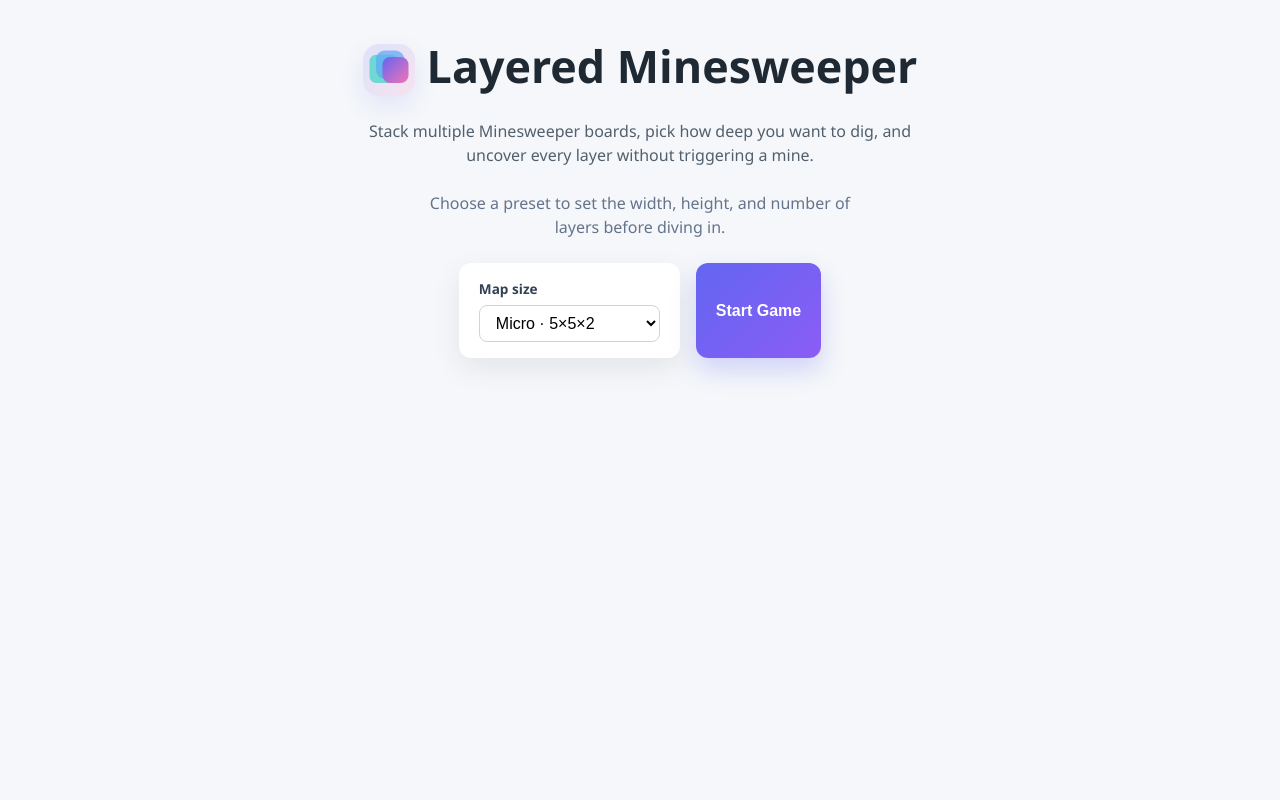
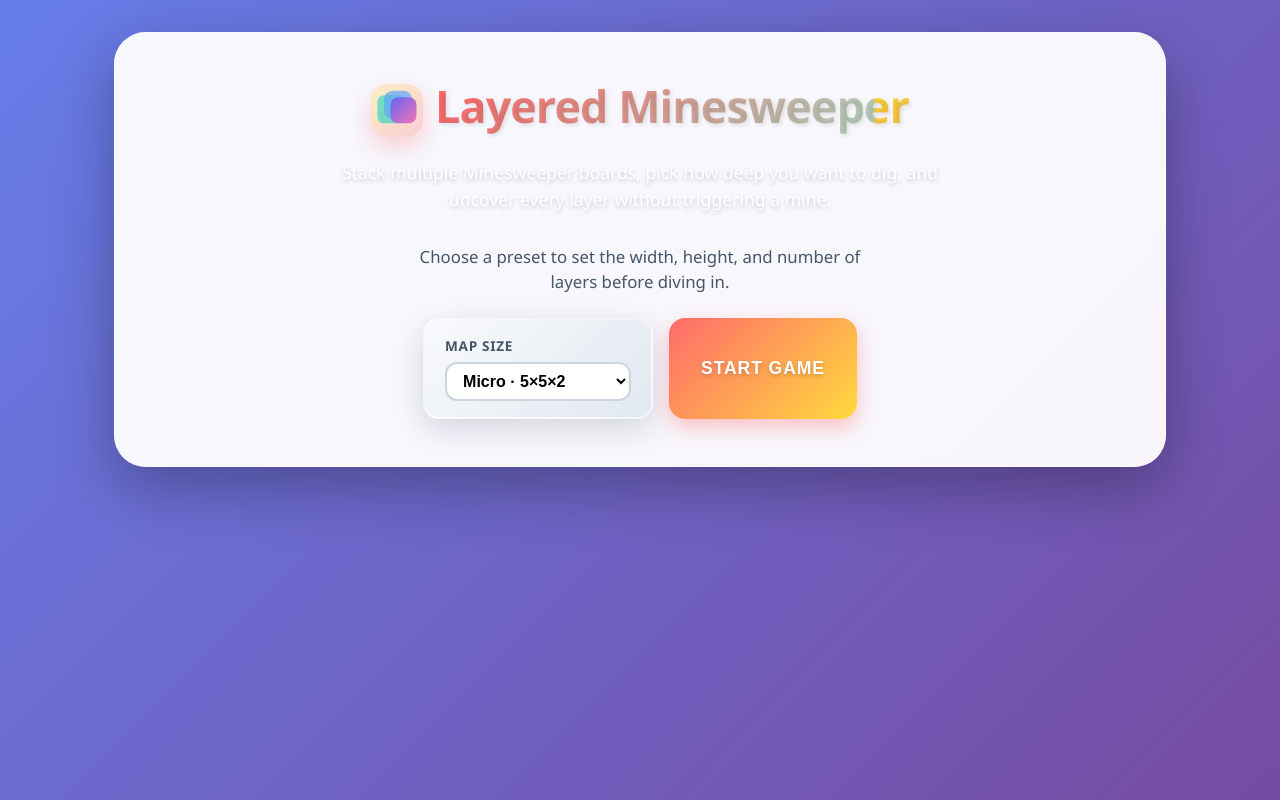
Before and after one commit to RGBKnights/reimagined-funicular, a Vue app: page / in a window 1280 px wide. Built offline with nearby package versions, Linux system fonts and the light colour scheme.

Commit message:
Updated style.css

```diff
--- a/src/App.vue
+++ b/src/App.vue
@@ -527,6 +527,7 @@ defineExpose({
   display: flex;
   flex-direction: column;
   gap: 1.5rem;
+  min-height: 100vh;
 }
 
 .app-header {
@@ -535,24 +536,42 @@ defineExpose({
   align-items: center;
   text-align: center;
   gap: 0.75rem;
+  animation: float 3s ease-in-out infinite;
 }
 
 .app-header h1 {
   margin: 0 0 0.5rem;
   font-size: clamp(2rem, 4vw, 2.8rem);
+  background: linear-gradient(135deg, #ffd93d 0%, #ff6b6b 50%, #a8e6cf 100%);
+  background-size: 200% 200%;
+  -webkit-background-clip: text;
+  background-clip: text;
+  -webkit-text-fill-color: transparent;
+  animation: shimmer 3s ease-in-out infinite;
+  font-weight: 900;
+  letter-spacing: -0.02em;
+  text-shadow: 2px 2px 4px rgba(0, 0, 0, 0.1);
 }
 
 .app-header p {
   margin: 0;
   max-width: 60ch;
-  color: #52606d;
+  color: #ffffff;
   text-align: center;
+  font-size: 1.1rem;
+  font-weight: 500;
+  text-shadow: 0 2px 4px rgba(0, 0, 0, 0.2);
 }
 
 .setup-section {
   display: grid;
   gap: 1.5rem;
   justify-items: center;
+  background: rgba(255, 255, 255, 0.95);
+  padding: 3rem 2rem;
+  border-radius: 2rem;
+  box-shadow: 0 20px 60px rgba(0, 0, 0, 0.3), 0 0 0 1px rgba(255, 255, 255, 0.5) inset;
+  backdrop-filter: blur(10px);
 }
 
 .brand {
@@ -566,11 +585,16 @@ defineExpose({
   width: 3.25rem;
   height: 3.25rem;
   border-radius: 1rem;
-  background: linear-gradient(135deg, rgba(99, 102, 241, 0.15), rgba(244, 114, 182, 0.15));
+  background: linear-gradient(135deg, rgba(255, 217, 61, 0.3), rgba(255, 107, 107, 0.3));
   display: inline-flex;
   align-items: center;
   justify-content: center;
-  box-shadow: 0 10px 25px rgba(99, 102, 241, 0.12);
+  box-shadow: 0 10px 25px rgba(255, 107, 107, 0.3);
+  transition: transform 0.3s ease;
+}
+
+.brand-logo:hover {
+  transform: rotate(360deg) scale(1.1);
 }
 
 .brand-logo svg {
@@ -586,8 +610,10 @@ defineExpose({
 .setup-copy {
   margin: 0;
   max-width: 48ch;
-  color: #64748b;
+  color: #475569;
   text-align: center;
+  font-size: 1.05rem;
+  font-weight: 500;
 }
 
 .setup-actions {
@@ -600,6 +626,11 @@ defineExpose({
 .game-section {
   display: grid;
   gap: 1.5rem;
+  background: rgba(255, 255, 255, 0.95);
+  padding: 2rem;
+  border-radius: 2rem;
+  box-shadow: 0 20px 60px rgba(0, 0, 0, 0.3);
+  backdrop-filter: blur(10px);
 }
 
 .victory-section {
@@ -609,9 +640,10 @@ defineExpose({
   justify-items: center;
   text-align: center;
   padding: 3rem 2.5rem;
-  background: linear-gradient(135deg, rgba(99, 102, 241, 0.12), rgba(244, 114, 182, 0.12));
-  border-radius: 1.5rem;
-  box-shadow: 0 20px 45px rgba(79, 70, 229, 0.18);
+  background: linear-gradient(135deg, rgba(255, 217, 61, 0.95), rgba(168, 230, 207, 0.95));
+  border-radius: 2rem;
+  box-shadow: 0 25px 60px rgba(255, 217, 61, 0.4), 0 0 0 1px rgba(255, 255, 255, 0.5) inset;
+  animation: pulse 2s ease-in-out infinite;
 }
 
 .game-header {
@@ -626,6 +658,8 @@ defineExpose({
   display: inline-flex;
   align-items: center;
   gap: 0.75rem;
+  font-weight: 800;
+  color: #1e293b;
 }
 
 .victory-header {
@@ -638,26 +672,31 @@ defineExpose({
 .victory-header h2 {
   margin: 0;
   font-size: clamp(2rem, 4vw, 2.8rem);
-  color: #1f2937;
+  color: #1e293b;
+  font-weight: 900;
+  text-shadow: 2px 2px 4px rgba(0, 0, 0, 0.1);
 }
 
 .victory-badge {
   display: inline-flex;
   align-items: center;
   justify-content: center;
-  width: 4rem;
-  height: 4rem;
+  width: 5rem;
+  height: 5rem;
   border-radius: 50%;
-  background: linear-gradient(135deg, #22c55e, #a855f7);
+  background: linear-gradient(135deg, #ffd93d, #ff6b6b);
   color: white;
-  font-size: 2rem;
-  box-shadow: 0 18px 35px rgba(34, 197, 94, 0.35);
+  font-size: 2.5rem;
+  box-shadow: 0 18px 35px rgba(255, 217, 61, 0.5);
+  animation: pulse 1.5s ease-in-out infinite;
 }
 
 .victory-copy {
   margin: 0;
   max-width: 48ch;
-  color: #334155;
+  color: #1e293b;
+  font-size: 1.1rem;
+  font-weight: 500;
 }
 
 .victory-actions {
@@ -680,84 +719,116 @@ defineExpose({
   flex-direction: column;
   gap: 0.35rem;
   padding: 1rem 1.25rem;
-  background: white;
-  border-radius: 0.75rem;
-  box-shadow: 0 10px 30px rgba(15, 23, 42, 0.08);
+  background: linear-gradient(135deg, #f8fafc, #e2e8f0);
+  border-radius: 1rem;
+  box-shadow: 0 10px 30px rgba(15, 23, 42, 0.15);
+  border: 2px solid rgba(255, 255, 255, 0.5);
 }
 
 .preset-label {
   font-size: 0.85rem;
-  font-weight: 600;
-  color: #334155;
+  font-weight: 700;
+  color: #475569;
+  text-transform: uppercase;
+  letter-spacing: 0.05em;
 }
 
 .preset-select {
   padding: 0.5rem 0.75rem;
-  border: 1px solid #cbd5e1;
-  border-radius: 0.5rem;
+  border: 2px solid #cbd5e1;
+  border-radius: 0.75rem;
   font-size: 1rem;
+  font-weight: 600;
   background: white;
-  transition: border-color 0.2s ease, box-shadow 0.2s ease;
+  transition: all 0.2s ease;
+  cursor: pointer;
 }
 
 .preset-select:focus {
   outline: none;
-  border-color: #6366f1;
-  box-shadow: 0 0 0 3px rgba(99, 102, 241, 0.2);
+  border-color: #ff6b6b;
+  box-shadow: 0 0 0 4px rgba(255, 107, 107, 0.2);
+  transform: scale(1.02);
 }
 
 button.primary {
   border: none;
-  border-radius: 0.75rem;
-  padding: 0.75rem 1.25rem;
-  font-size: 1rem;
-  font-weight: 600;
+  border-radius: 1rem;
+  padding: 1rem 2rem;
+  font-size: 1.1rem;
+  font-weight: 700;
   cursor: pointer;
-  transition: transform 0.15s ease, box-shadow 0.2s ease;
-  background: linear-gradient(135deg, #6366f1, #8b5cf6);
+  transition: all 0.2s ease;
+  background: linear-gradient(135deg, #ff6b6b, #ffd93d);
   color: white;
-  box-shadow: 0 12px 25px rgba(99, 102, 241, 0.25);
+  text-shadow: 0 2px 4px rgba(0, 0, 0, 0.2);
+  box-shadow: 0 8px 20px rgba(255, 107, 107, 0.4);
+  text-transform: uppercase;
+  letter-spacing: 0.05em;
+  position: relative;
+  overflow: hidden;
+}
+
+button.primary::before {
+  content: '';
+  position: absolute;
+  top: 0;
+  left: -100%;
+  width: 100%;
+  height: 100%;
+  background: linear-gradient(90deg, transparent, rgba(255, 255, 255, 0.3), transparent);
+  transition: left 0.5s ease;
+}
+
+button.primary:hover::before {
+  left: 100%;
 }
 
 button.primary:hover {
-  transform: translateY(-1px);
+  transform: translateY(-3px) scale(1.02);
+  box-shadow: 0 12px 30px rgba(255, 107, 107, 0.5);
 }
 
 button.primary:active {
-  transform: translateY(0);
+  transform: translateY(-1px) scale(0.98);
 }
 
 button.secondary {
-  border: 1px solid rgba(99, 102, 241, 0.35);
-  border-radius: 0.75rem;
-  padding: 0.75rem 1.25rem;
-  font-size: 1rem;
-  font-weight: 600;
+  border: 2px solid rgba(255, 107, 107, 0.5);
+  border-radius: 1rem;
+  padding: 1rem 2rem;
+  font-size: 1.1rem;
+  font-weight: 700;
   cursor: pointer;
   background: white;
-  color: #4338ca;
-  box-shadow: 0 8px 18px rgba(99, 102, 241, 0.15);
-  transition: transform 0.15s ease, box-shadow 0.2s ease, border-color 0.2s ease;
+  color: #ff6b6b;
+  box-shadow: 0 8px 18px rgba(255, 107, 107, 0.2);
+  transition: all 0.2s ease;
+  text-transform: uppercase;
+  letter-spacing: 0.05em;
 }
 
 button.secondary:hover {
-  transform: translateY(-1px);
-  border-color: #6366f1;
-  box-shadow: 0 12px 22px rgba(99, 102, 241, 0.2);
+  transform: translateY(-3px) scale(1.02);
+  border-color: #ff6b6b;
+  box-shadow: 0 12px 22px rgba(255, 107, 107, 0.3);
+  background: rgba(255, 107, 107, 0.05);
 }
 
 button.secondary:active {
-  transform: translateY(0);
+  transform: translateY(-1px) scale(0.98);
 }
 
 .summary {
   display: flex;
   flex-direction: column;
   gap: 0.35rem;
-  padding: 0.75rem 1rem;
-  background: white;
-  border-radius: 0.75rem;
-  box-shadow: inset 0 0 0 1px rgba(15, 23, 42, 0.08);
+  padding: 1rem 1.25rem;
+  background: linear-gradient(135deg, #fef3c7, #fde68a);
+  border-radius: 1rem;
+  box-shadow: 0 4px 12px rgba(0, 0, 0, 0.1);
+  border: 2px solid rgba(253, 224, 71, 0.5);
+  font-weight: 600;
 }
 
 .board-stack {
@@ -772,17 +843,18 @@ button.secondary:active {
   --cell-size: 32px;
   position: relative;
   grid-area: 1 / 1;
-  border-radius: 1.25rem;
+  border-radius: 1.5rem;
   overflow: hidden;
-  border: 2px solid rgba(15, 23, 42, 0.08);
+  border: 3px solid rgba(255, 255, 255, 0.3);
   background: transparent;
   transform-origin: center;
-  transition: transform 0.2s ease, box-shadow 0.2s ease;
+  transition: all 0.3s cubic-bezier(0.34, 1.56, 0.64, 1);
   pointer-events: none;
 }
 
 .board-layer.playing {
-  filter: drop-shadow(0 24px 50px rgba(15, 23, 42, 0.18));
+  filter: drop-shadow(0 24px 50px rgba(15, 23, 42, 0.25));
+  animation: float 4s ease-in-out infinite;
 }
 
 .board-layer.won {
@@ -808,21 +880,48 @@ button.secondary:active {
   height: var(--cell-size);
   border-radius: 0.5rem;
   border: 1px solid transparent;
-  font-weight: 700;
-  font-size: 1rem;
+  font-weight: 800;
+  font-size: 1.1rem;
   display: grid;
   place-items: center;
   cursor: pointer;
   user-select: none;
   background: linear-gradient(150deg, var(--layer-color, #e2e8f0), var(--cell-base, #cbd5f5));
   color: #0f172a;
-  box-shadow: inset 0 -2px 0 var(--cell-shadow, rgba(15, 23, 42, 0.1));
+  box-shadow: inset 0 -3px 0 var(--cell-shadow, rgba(15, 23, 42, 0.15));
   pointer-events: auto;
-  transition: transform 0.1s ease, box-shadow 0.1s ease;
+  transition: all 0.15s cubic-bezier(0.34, 1.56, 0.64, 1);
+  position: relative;
+}
+
+.cell::before {
+  content: '';
+  position: absolute;
+  top: 0;
+  left: 0;
+  right: 0;
+  bottom: 0;
+  background: radial-gradient(circle at 30% 30%, rgba(255, 255, 255, 0.4), transparent);
+  border-radius: 0.5rem;
+  opacity: 0;
+  transition: opacity 0.2s ease;
+}
+
+.cell.hidden:hover::before {
+  opacity: 1;
 }
 
 .cell.hidden {
   border-color: var(--cell-border, rgba(148, 163, 184, 0.35));
+}
+
+.cell.hidden:hover {
+  transform: scale(1.1) translateY(-2px);
+  box-shadow: 0 6px 12px rgba(0, 0, 0, 0.15), inset 0 -3px 0 var(--cell-shadow, rgba(15, 23, 42, 0.15));
+}
+
+.cell.hidden:active {
+  transform: scale(0.95);
 }
 
 .cell.revealed {
@@ -833,16 +932,20 @@ button.secondary:active {
 }
 
 .cell.flagged {
-  background: rgba(255, 243, 178, 0.95);
+  background: linear-gradient(135deg, #ffd93d, #ffeaa7);
+  animation: pulse 0.5s ease-in-out;
+  border-color: rgba(255, 217, 61, 0.5);
 }
 
 .cell.mine.revealed {
-  background: rgba(248, 113, 113, 0.95);
+  background: linear-gradient(135deg, #ff6b6b, #ee5a6f);
   color: #fff;
+  animation: pulse 0.3s ease-in-out;
 }
 
 .cell.triggered {
-  box-shadow: 0 0 0 3px rgba(248, 113, 113, 0.6);
+  box-shadow: 0 0 0 4px rgba(248, 113, 113, 0.8), 0 0 20px rgba(248, 113, 113, 0.6);
+  animation: pulse 0.5s ease-in-out infinite;
 }
 
 .cell.misflagged {
--- a/src/style.css
+++ b/src/style.css
@@ -1,8 +1,23 @@
 :root {
   font-family: 'Fira Sans', 'Segoe UI', Tahoma, Geneva, Verdana, sans-serif;
   color: #1f2933;
-  background-color: #f5f7fa;
+  background: linear-gradient(135deg, #667eea 0%, #764ba2 100%);
   line-height: 1.5;
+}
+
+@keyframes float {
+  0%, 100% { transform: translateY(0px); }
+  50% { transform: translateY(-10px); }
+}
+
+@keyframes pulse {
+  0%, 100% { transform: scale(1); }
+  50% { transform: scale(1.05); }
+}
+
+@keyframes shimmer {
+  0% { background-position: -200% 0; }
+  100% { background-position: 200% 0; }
 }
 
 * {
```
